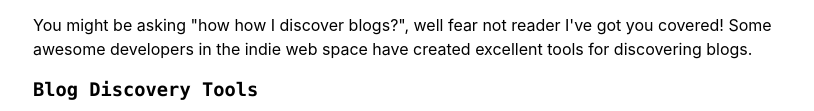
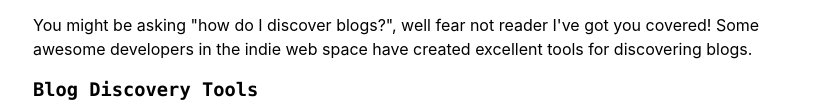
Before and after one commit to devalexwhite/alexblog2025, an Eleventy site: page posts/small-web-discovery.md in a window 1280 px wide. Shown: the part 402-513 px from the top of the page, without its empty margins (223-1037 px from the left). Built offline with nearby package versions, Linux system fonts and the light colour scheme; Eleventy itself is replaced by a stand-in of ours; files that its build step writes are made by us from their sources.

Commit message:
Publishing

```diff
--- a/posts/small-web-discovery.md
+++ b/posts/small-web-discovery.md
@@ -10,7 +10,7 @@ I posted a mumble on this site recently about how vibrant the small web is, but
 
 The easiest to discover category is personal blogs. I'm constantly amazed by how many people run their own blogs and post frequently. Blogs are easily my top go to for learning new things and connecting with interesting people.
 
-You might be asking "how how I discover blogs?", well fear not reader I've got you covered! Some awesome developers in the indie web space have created excellent tools for discovering blogs.
+You might be asking "how do I discover blogs?", well fear not reader I've got you covered! Some awesome developers in the indie web space have created excellent tools for discovering blogs.
 
 ### Blog Discovery Tools
 
```
